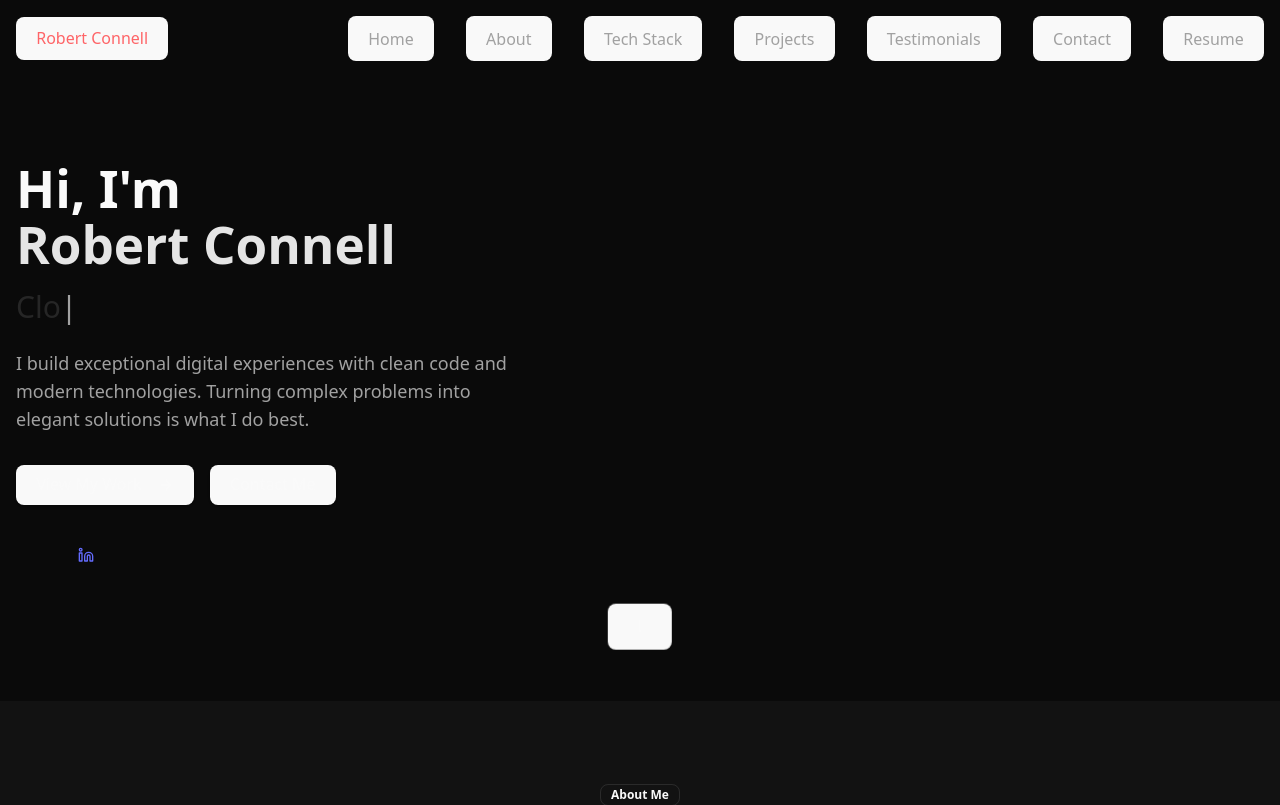
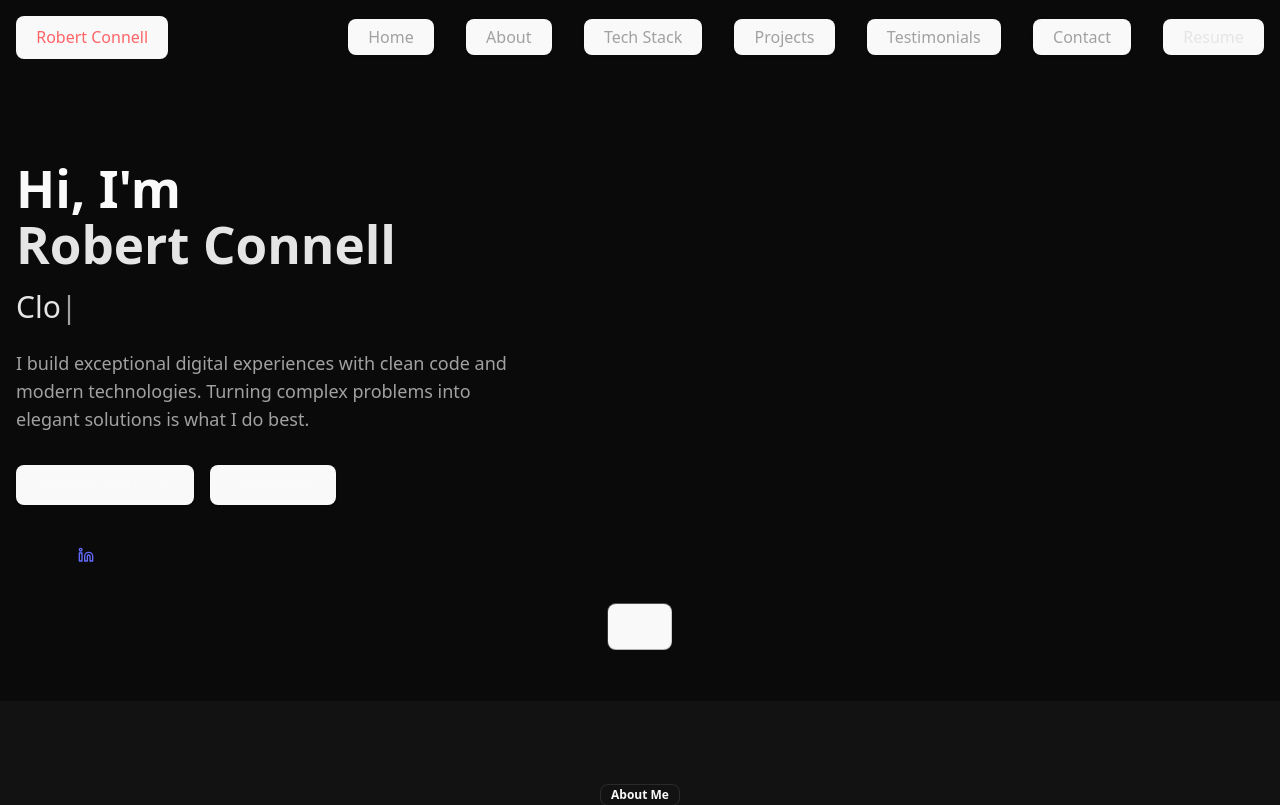
Before and after one commit to connellrobert/connellrobert.github.io, a React (Vite) app: page / in a window 1280 px wide. Shown: the top 805 px of the page. Built offline with nearby package versions, Linux system fonts and the light colour scheme; some icons are missing.

Commit message:
fixing text color, resume button, tab icon

```diff
--- a/index.html
+++ b/index.html
@@ -2,7 +2,7 @@
 <html lang="en">
   <head>
     <meta charset="UTF-8" />
-    <link rel="icon" type="image/svg+xml" href="/vite.svg" />
+    <link rel="icon" type="image/svg+xml" href="/cloud-code.png" />
     <meta name="viewport" content="width=device-width, initial-scale=1.0" />
     <title>Robert Connell Portfolio</title>
   </head>
--- a/package.json
+++ b/package.json
@@ -4,7 +4,7 @@
   "version": "0.0.0",
   "type": "module",
   "scripts": {
-    "dev": "vite",
+    "dev": "vite --host 0.0.0.0",
     "build": "tsc -b && vite build",
     "lint": "eslint .",
     "preview": "vite preview"
--- a/src/components/careerTitle.tsx
+++ b/src/components/careerTitle.tsx
@@ -39,7 +39,7 @@ const TextAnimation = ({ texts, delay }: { texts: string[], delay: number }) =>
   }, [currentTextIndex, displayedText, isTyping, texts, delay]);
 
   return (<div>
-    <span className="text-accent">{displayedText}</span>
+    <span className="text-primary">{displayedText}</span>
     <span className="animate-blink">|</span>
     </div>)
 };
--- a/src/components/navbar.tsx
+++ b/src/components/navbar.tsx
@@ -53,21 +53,21 @@ export default function Navbar() {
           {/* Desktop Navigation */}
           <nav className="hidden md:flex items-center space-x-8">
             {navLinks.map((link) => (
-              <button
+              <Button
                 key={link.name}
                 onClick={() => scrollToSection(link.href)}
                 className="text-muted-foreground hover:text-foreground transition-colors"
               >
                 {link.name}
-              </button>
+              </Button>
             ))}
-              <button
+              <Button
                 key="resume"
-                className="text-muted-foreground hover:text-foreground transition-colors py-2 text-left"
+                variant="link"
                 onClick={() => window.open("https://random.s3.us-east-1.amazonaws.com/Robert+Connell+Resume.pdf", "_blank")}
               >
                 Resume
-              </button>
+              </Button>
           </nav>
 
           {/* Mobile Navigation Toggle */}
@@ -91,13 +91,13 @@ export default function Navbar() {
                   {link.name}
                 </button>
               ))}
-              <button
+              <Button
                 key="resume"
                 className="text-muted-foreground hover:text-foreground transition-colors py-2 text-left"
                 onClick={() => window.open("https://random.s3.us-east-1.amazonaws.com/Robert+Connell+Resume.pdf", "_blank")}
               >
                 Resume
-              </button>
+              </Button>
             </nav>
           </div>
         </div>
```
